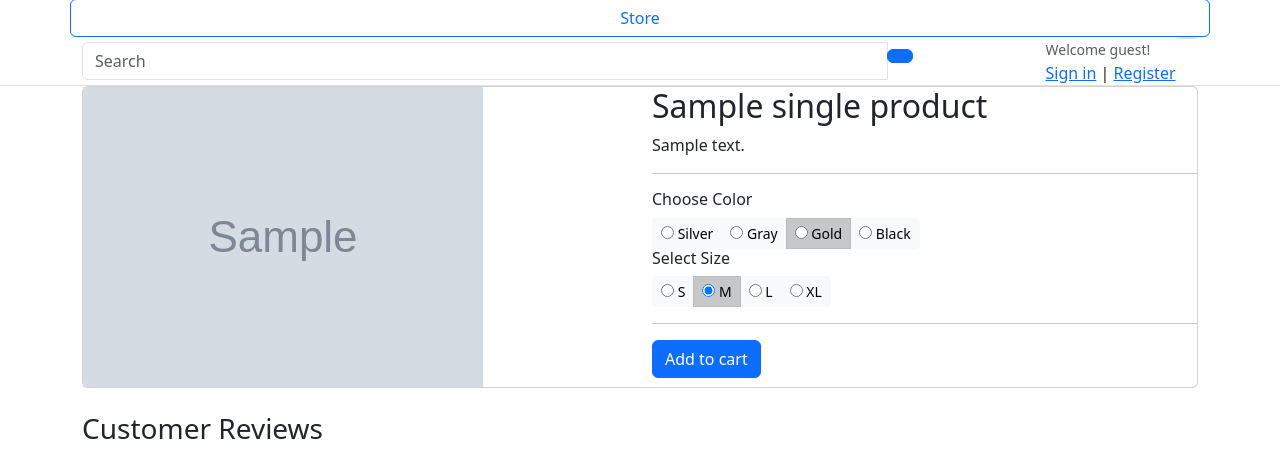
After one commit to pulkitkhandelwal29/HimalyanCrystalGrit-EcommerceWebsite, a Django app: template templates/store/product_detail.html in a window 1280 px wide. The commit adds this page. Shown: the part 342-793 px from the top of the page. Run offline with Django 3.2, Linux system fonts and the light colour scheme; the template is opened without the code that fills it: most values are stand-ins (such as "Sample title", 1, 10 or a date in 2020); grey boxes marked "Sample" are stand-in pictures; some libraries are stand-ins or nearby versions.

Commit message:
Implemented Product Details and Product URL

```diff
--- a/store/models.py
+++ b/store/models.py
@@ -1,4 +1,5 @@
 from django.db import models
+from django.urls import reverse
 from category.models import Category
 
 # Create your models here.
@@ -13,5 +14,8 @@ class Product(models.Model):
     created_date = models.DateTimeField(auto_now=True)
     modified_date = models.DateTimeField(auto_now=True)
 
+    def get_url(self):
+        return reverse('product_detail', args=[self.category.slug, self.slug])
+
     def __str__(self):
         return self.product_name
--- a/store/urls.py
+++ b/store/urls.py
@@ -4,4 +4,5 @@ from . import views
 urlpatterns = [
     path('',views.store, name='store'),
     path('<slug:category_slug>/',views.store, name='products_by_category'),
+    path('<slug:category_slug>/<slug:product_slug>/',views.product_detail, name='product_detail'),
 ]
--- a/templates/home.html
+++ b/templates/home.html
@@ -22,7 +22,7 @@
 <div class="container">
 
 <header class="section-heading">
-	<a href="./store.html" class="btn btn-outline-primary float-right">See all</a>
+	<a href="{% url 'store' %}" class="btn btn-outline-primary float-right">See all</a>
 	<h3 class="section-title">Popular products</h3>
 </header><!-- sect-heading -->
 
@@ -31,9 +31,9 @@
 {% for product in products %}
 	<div class="col-md-3">
 		<div class="card card-product-grid">
-			<a href="./product-detail.html" class="img-wrap"> <img src="{{ product.images.url }}"> </a>
+			<a href="{{ product.get_url }}" class="img-wrap"> <img src="{{ product.images.url }}"> </a>
 			<figcaption class="info-wrap">
-				<a href="./product-detail.html" class="title">{{ product.product_name }}</a>
+				<a href="{{ product.get_url }}" class="title">{{ product.product_name }}</a>
 			</figcaption>
 		</div>
 	</div> <!-- col.// -->
--- a/templates/includes/navbar.html
+++ b/templates/includes/navbar.html
@@ -28,7 +28,7 @@
   <div class="container">
 <div class="row align-items-center">
   <div class="col-lg-2 col-md-3 col-6">
-    <a href="./" class="brand-wrap">
+    <a href="{% url 'home' %}" class="brand-wrap">
       <img class="logo" src="{% static './images/logo.png' %}">
     </a> <!-- brand-wrap.// -->
   </div>
@@ -45,7 +45,7 @@
       </div>
     </div>  <!-- category-wrap.// -->
   </div> <!-- col.// -->
-  <a href="" class="btn btn-outline-primary">Store</a>
+  <a href="{% url 'store' %}" class="btn btn-outline-primary">Store</a>
   <div class="col-lg  col-md-6 col-sm-12 col">
     <form action="#" class="search">
       <div class="input-group w-100">
--- /dev/null
+++ b/templates/store/product_detail.html
@@ -0,0 +1,118 @@
+{% extends 'base.html' %}
+
+{% block content %}
+
+<section class="section-content padding-y bg">
+<div class="container">
+
+<!-- ============================ COMPONENT 1 ================================= -->
+<div class="card">
+	<div class="row no-gutters">
+		<aside class="col-md-6">
+<article class="gallery-wrap">
+	<div class="img-big-wrap">
+	   <a href="#"><img src="{{ single_product.images.url }}"></a>
+	</div> <!-- img-big-wrap.// -->
+
+</article> <!-- gallery-wrap .end// -->
+		</aside>
+		<main class="col-md-6 border-left">
+<article class="content-body">
+
+<h2 class="title">{{ single_product.product_name }}</h2>
+
+<p>{{ single_product.description }}</p>
+
+
+<hr>
+	<div class="row">
+		<div class="item-option-select">
+			<h6>Choose Color</h6>
+			<div class="btn-group btn-group-sm btn-group-toggle" data-toggle="buttons">
+			  <label class="btn btn-light">
+			    <input type="radio" name="radio_color"> Silver
+			  </label>
+			  <label class="btn btn-light">
+			    <input type="radio" name="radio_color" > Gray
+			  </label>
+			  <label class="btn btn-light active">
+			    <input type="radio" name="radio_color checked"> Gold
+			  </label>
+			  <label class="btn btn-light">
+			    <input type="radio" name="radio_color"> Black
+			  </label>
+			</div>
+		</div>
+	</div> <!-- row.// -->
+	<div class="row">
+		<div class="item-option-select">
+			<h6>Select Size</h6>
+			<div class="btn-group btn-group-sm btn-group-toggle" data-toggle="buttons">
+			  <label class="btn btn-light">
+			    <input type="radio" name="radio_color"> S
+			  </label>
+			  <label class="btn btn-light active">
+			    <input type="radio" name="radio_color" checked> M
+			  </label>
+			  <label class="btn btn-light">
+			    <input type="radio" name="radio_color"> L
+			  </label>
+			  <label class="btn btn-light">
+			    <input type="radio" name="radio_color"> XL
+			  </label>
+			</div>
+		</div>
+	</div> <!-- row.// -->
+	<hr>
+  {% if single_product.is_available == False %}
+    <h4 class='text-danger'>Out of Stock</h4>
+  {% else %}
+	<a href="./product-detail.html" class="btn  btn-primary"> <span class="text">Add to cart</span> <i class="fas fa-shopping-cart"></i>  </a>
+  {% endif %}
+</article> <!-- product-info-aside .// -->
+		</main> <!-- col.// -->
+	</div> <!-- row.// -->
+</div> <!-- card.// -->
+<!-- ============================ COMPONENT 1 END .// ================================= -->
+
+<br>
+
+<div class="row">
+			<div class="col-md-9">
+
+	<header class="section-heading">
+		<h3>Customer Reviews </h3>
+
+	</header>
+
+	<article class="box mb-3">
+		<div class="icontext w-100">
+			<img src="./images/avatars/avatar1.jpg" class="img-xs icon rounded-circle">
+			<div class="text">
+				<span class="date text-muted float-md-right">24.04.2020 </span>
+				<h6 class="mb-1">Mike John </h6>
+
+			</div>
+		</div> <!-- icontext.// -->
+		<div class="mt-3">
+			<p>
+				Dummy comment Lorem ipsum dolor sit amet, consectetur adipisicing elit, sed do eiusmod
+				tempor incididunt ut labore et dolore magna aliqua. Ut enim ad minim veniam,
+				quis nostrud exercitation ullamco laboris nisi ut aliquip
+			</p>
+		</div>
+	</article>
+
+
+
+	</div> <!-- col.// -->
+</div> <!-- row.// -->
+
+
+</div> <!-- container .//  -->
+</section>
+<!-- ========================= SECTION CONTENT END// ========================= -->
+
+
+
+{% endblock %}
--- a/templates/store/store.html
+++ b/templates/store/store.html
@@ -134,12 +134,12 @@
 		<figure class="card card-product-grid">
 			<div class="img-wrap">
 
-			<img src="{{ product.images.url }}">
+			<a href="{{ product.get_url }}"><img src="{{ product.images.url }}"></a>
 
 			</div> <!-- img-wrap.// -->
 			<figcaption class="info-wrap">
 				<div class="fix-height">
-					<a href="./product-detail.html" class="title">{{ product.product_name }}</a>
+					<a href="{{ product.get_url }}" class="title">{{ product.product_name }}</a>
 				</div>
 				<a href="#" class="btn btn-block btn-primary">Add to Cart </a>
 			</figcaption>
```
Also changed, not shown: store/views.py (+13 -0 lines).
